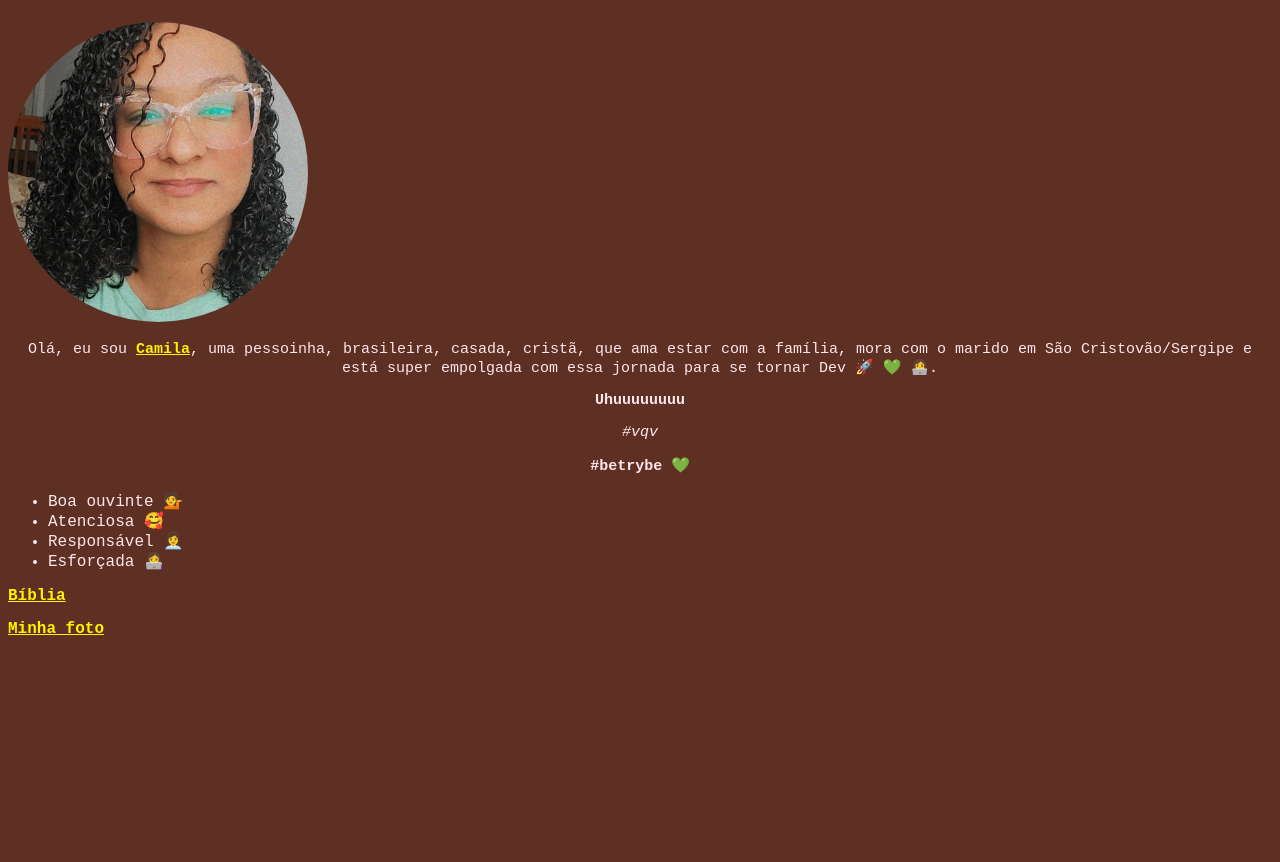
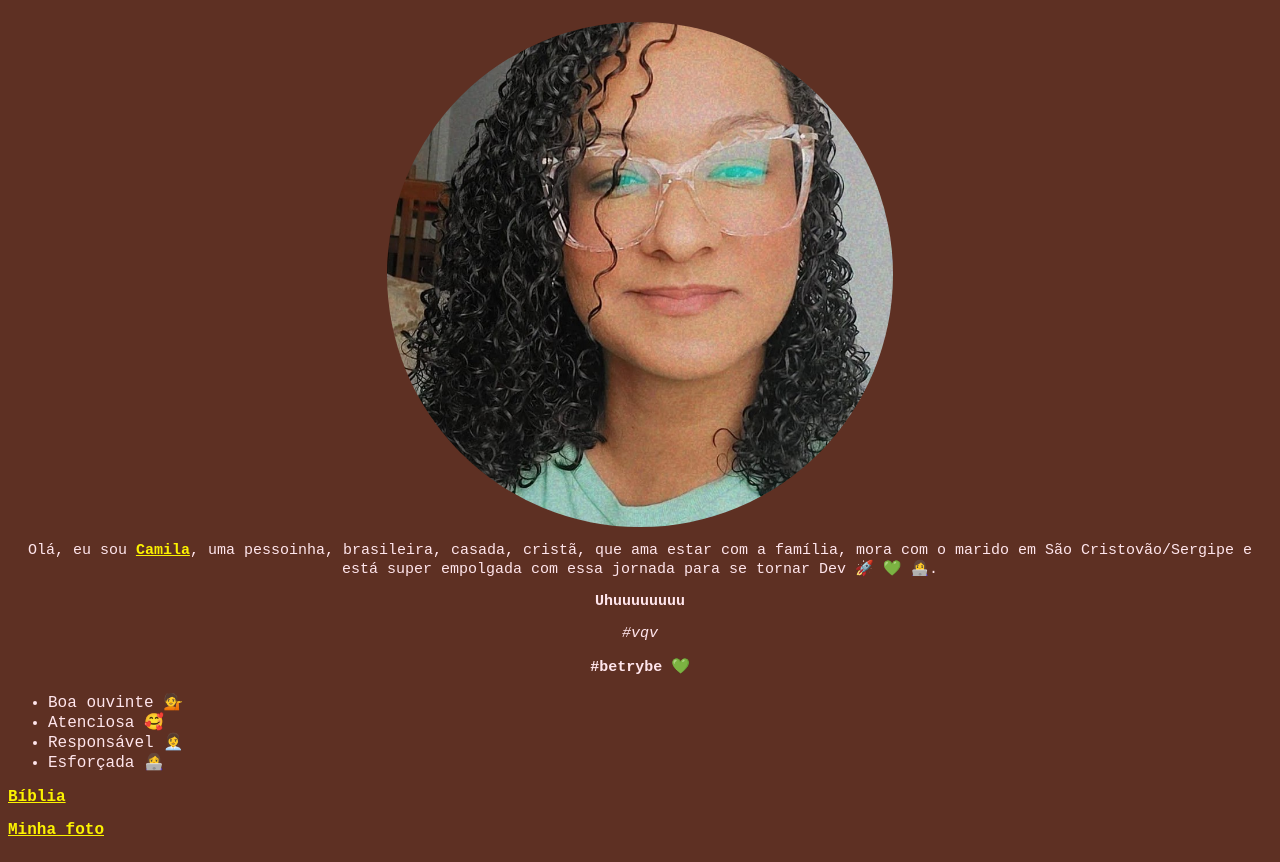
Before and after one commit to Milinhaps27/milinhaps27.github.io, a plain HTML site: page index.html in a window 1280 px wide. Shown: the part 62-924 px from the top of the page. Before the commit the page ends 800 px from the top, so only its background shows below. Drawn offline with Linux system fonts and the light colour scheme.

Commit message:
atualiza stilo

```diff
--- a/index.html
+++ b/index.html
@@ -5,8 +5,9 @@
     <meta http-equiv="X-UA-Compatible" content="IE=edge" />
     <meta name="viewport" content="width=device-width, initial-scale=1.0" />
     <title>Document</title>
+    <link rel="stylesheet" type="text/css" href="style.css">
     <style>
-      h2 {
+     /* h2 {
         font-family: monospace;
         font-size: 30px;
         background-color: #bf4342;
@@ -40,14 +41,14 @@
       ul {
         font-size: large;
 
-      }
+      }*/
     </style>
   </head>
   <body>
     <h2>Camila Pereira da Silva Souza</h2>
 
     <img
-      class="pinture"
+      class="pinture tamanho"
       id="foto"
       src="Mila_foto.jpeg"
       width="300 px"
--- a/style.css
+++ b/style.css
@@ -21,6 +21,10 @@ h2 {
 
   .pinture {
     border-radius: 100%;
+    display: block; /*Altera o modo de mostrar o conteúdo para um bloco*/
+    width: 80%; /*define que este bloco tenha tamanho de 40% do tamanho total horizontal da página*/
+    margin-left: auto; /*define a margem a esquerda o que sobrou do tamanho total horizondal*/
+    margin-right: auto; /*define a margem a direita o que sobrou do tamanho total horizondal*/
   }
 
   a {
@@ -33,3 +37,7 @@ h2 {
     font-size: large;
 
   }
+
+  .tamanho{
+    width: 40%; /*define que este bloco tenha tamanho de 40% do tamanho total horizontal da página*/
+  }
```
